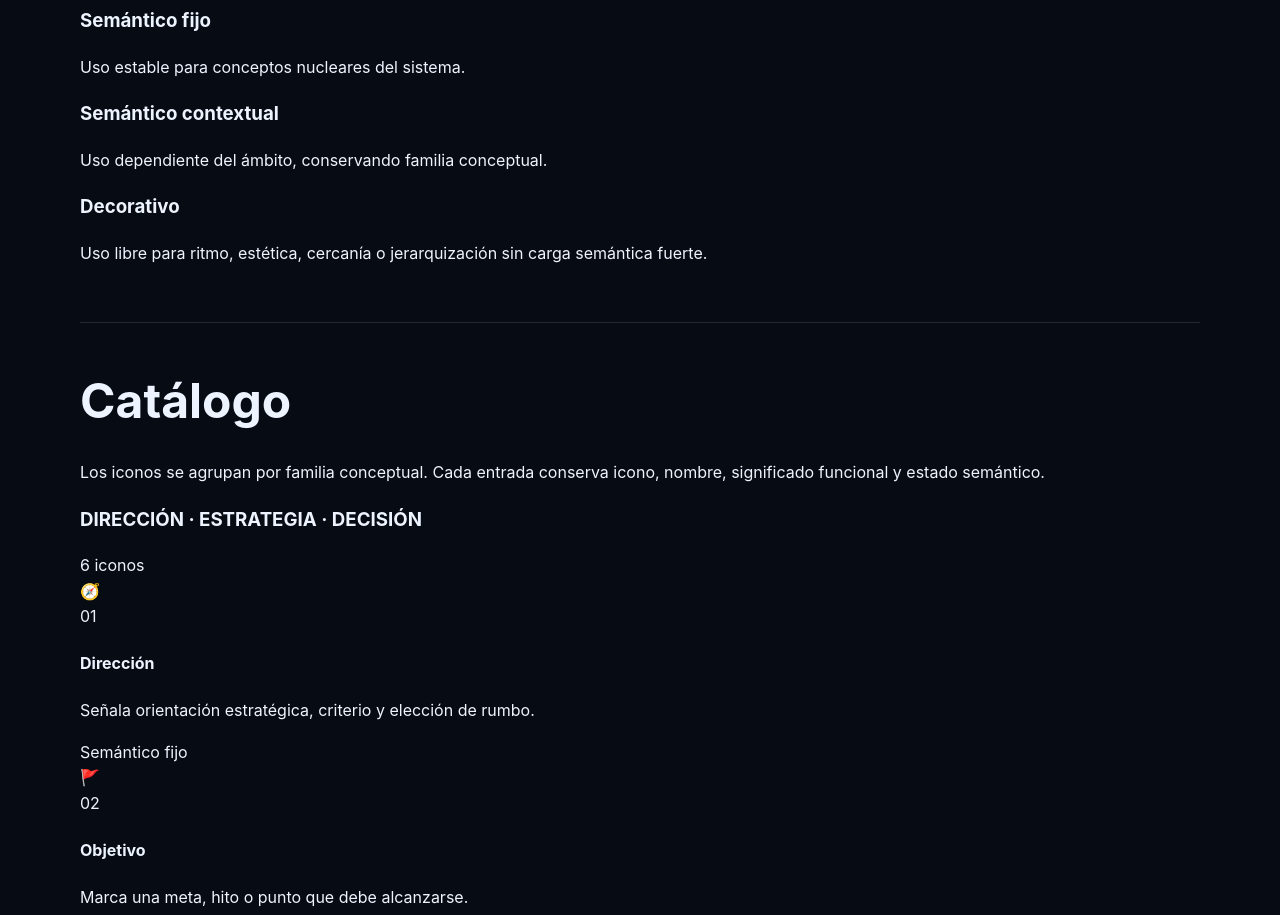
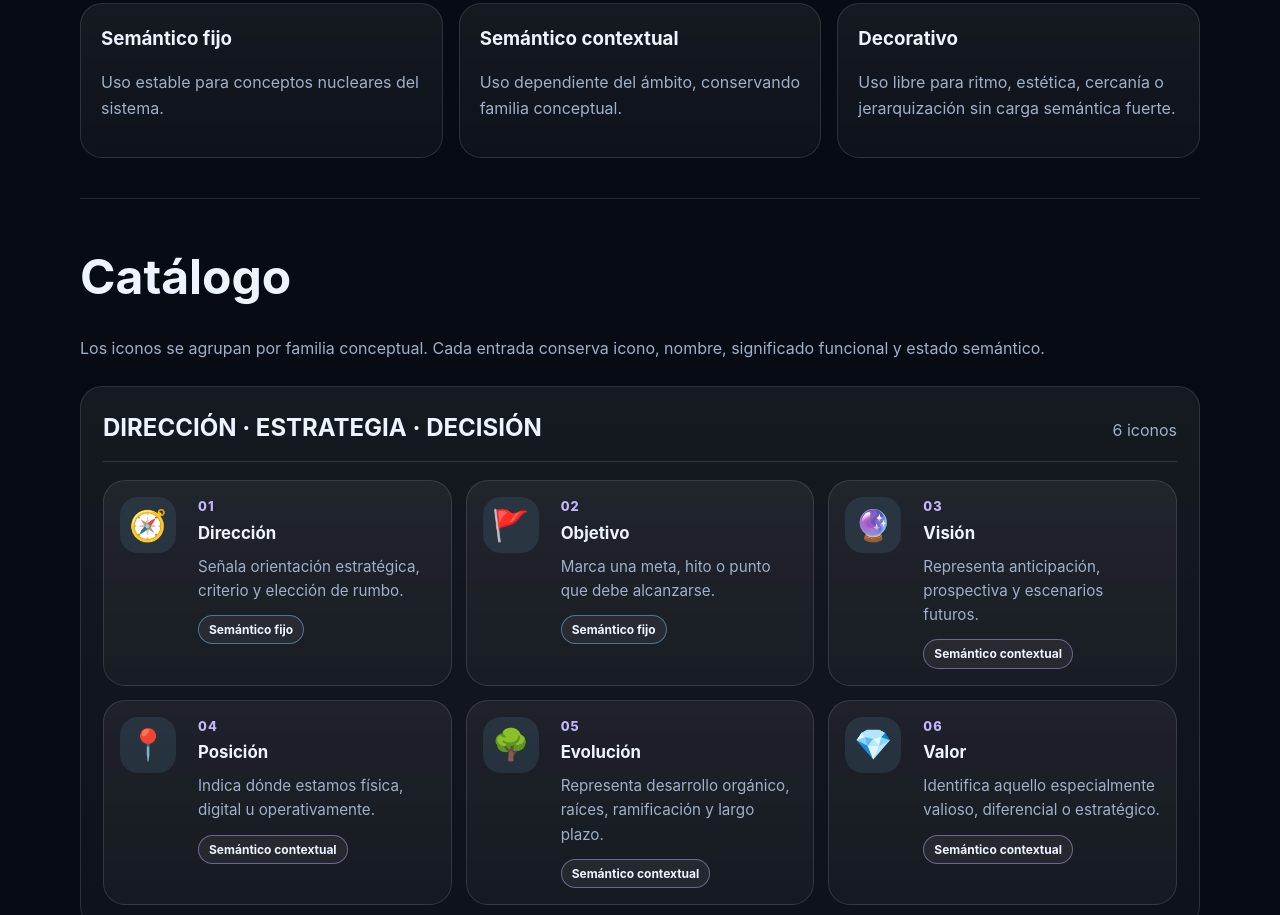
Before and after one commit to antonioalarcon/kosmotic-inter-ia-capacidades, a plain HTML site: page web/sistema-grafico.html in a window 1280 px wide. Shown: the part 969-1884 px from the top of the page. Drawn offline with Linux system fonts and the light colour scheme; files whose address does not match are found by name.

Commit message:
Web: estilos para sistema gráfico

```diff
--- a/web/css/styles.css
+++ b/web/css/styles.css
@@ -25,11 +25,13 @@ body {
 }
 
 .hero { padding: 80px 0 48px; }
+.compact-hero { padding-bottom: 28px; }
 .eyebrow { color: var(--accent); letter-spacing: .18em; font-size: .78rem; font-weight: 800; }
 h1 { font-size: clamp(2.4rem, 6vw, 5.8rem); line-height: .96; margin: 0 0 24px; max-width: 980px; }
 h2 { font-size: clamp(1.8rem, 4vw, 3rem); margin: 0 0 20px; }
 .lead { font-size: clamp(1.1rem, 2vw, 1.45rem); color: var(--muted); max-width: 920px; }
 .question { font-size: 1.1rem; max-width: 820px; }
+.muted { color: var(--muted); }
 
 .section { padding: 40px 0; }
 .grid { display: grid; grid-template-columns: repeat(auto-fit, minmax(250px, 1fr)); gap: 18px; }
@@ -54,3 +56,131 @@ h2 { font-size: clamp(1.8rem, 4vw, 3rem); margin: 0 0 20px; }
 }
 
 a { color: var(--accent); }
+
+.summary-grid,
+.rule-grid {
+  display: grid;
+  grid-template-columns: repeat(auto-fit, minmax(220px, 1fr));
+  gap: 16px;
+}
+
+.mini-card,
+.rule-card,
+.family-block,
+.icon-card {
+  border: 1px solid var(--line);
+  background: linear-gradient(180deg, rgba(255,255,255,.06), rgba(255,255,255,.03));
+  border-radius: 22px;
+}
+
+.mini-card,
+.rule-card {
+  padding: 20px;
+}
+
+.mini-card strong {
+  display: block;
+  color: var(--accent-2);
+  font-size: 1.35rem;
+  line-height: 1.2;
+}
+
+.mini-card span,
+.rule-card p,
+.icon-card p,
+.family-header span {
+  color: var(--muted);
+}
+
+.rule-card h3 {
+  margin: 0 0 8px;
+}
+
+.catalog {
+  display: grid;
+  gap: 28px;
+  margin-top: 24px;
+}
+
+.family-block {
+  padding: 22px;
+}
+
+.family-header {
+  display: flex;
+  gap: 14px;
+  align-items: baseline;
+  justify-content: space-between;
+  border-bottom: 1px solid var(--line);
+  padding-bottom: 14px;
+  margin-bottom: 18px;
+}
+
+.family-header h3 {
+  margin: 0;
+  font-size: clamp(1.15rem, 2vw, 1.5rem);
+}
+
+.icon-grid {
+  display: grid;
+  grid-template-columns: repeat(auto-fit, minmax(260px, 1fr));
+  gap: 14px;
+}
+
+.icon-card {
+  display: grid;
+  grid-template-columns: 64px 1fr;
+  gap: 14px;
+  padding: 16px;
+  min-height: 170px;
+}
+
+.icon-symbol {
+  display: flex;
+  align-items: center;
+  justify-content: center;
+  width: 56px;
+  height: 56px;
+  border-radius: 18px;
+  background: rgba(125,211,252,.10);
+  font-size: 1.9rem;
+}
+
+.icon-number {
+  color: var(--accent-2);
+  font-size: .8rem;
+  font-weight: 800;
+  letter-spacing: .08em;
+}
+
+.icon-card h4 {
+  margin: 2px 0 8px;
+  font-size: 1.05rem;
+}
+
+.icon-card p {
+  margin: 0 0 12px;
+  font-size: .95rem;
+}
+
+.state-pill {
+  display: inline-flex;
+  width: fit-content;
+  border: 1px solid var(--line);
+  border-radius: 999px;
+  padding: 4px 10px;
+  font-size: .75rem;
+  font-weight: 700;
+  color: var(--text);
+  background: rgba(255,255,255,.06);
+}
+
+.state-fijo { border-color: rgba(125,211,252,.45); }
+.state-contextual { border-color: rgba(196,181,253,.45); }
+.state-decorativo { border-color: rgba(255,255,255,.22); }
+
+@media (max-width: 560px) {
+  .family-header { display: block; }
+  .icon-card { grid-template-columns: 1fr; }
+  .icon-symbol { width: 52px; height: 52px; }
+}
```
